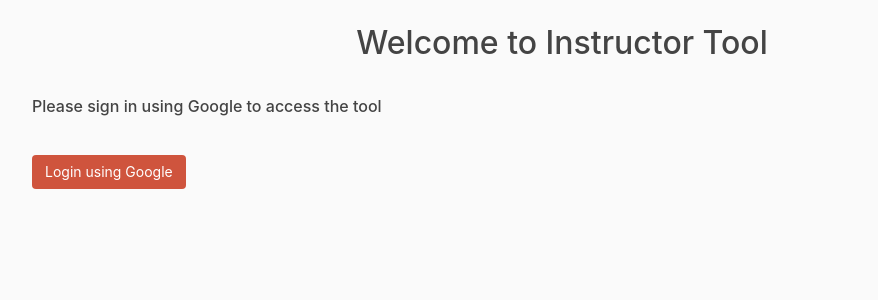
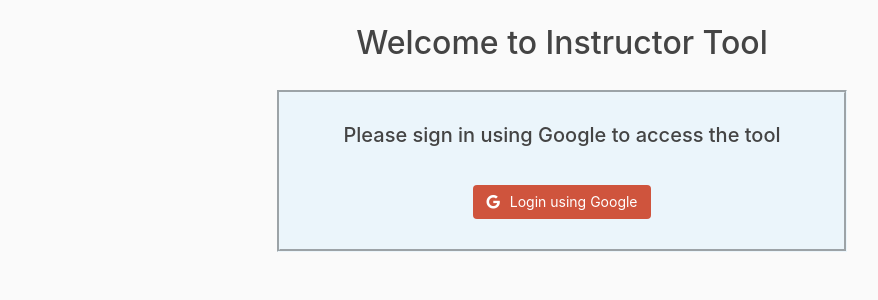
Before and after one commit to tejasipalkar/SER_517_Software_Factory_group5, a Flask app: page / in a window 1280 px wide. Shown: the part 56-356 px from the top of the page, without its empty margins (78-956 px from the left). Run offline with Flask 2, Linux system fonts and the light colour scheme; some libraries are stand-ins or nearby versions.

Commit message:
Task #218 #219, update login page

```diff
--- a/instructorTool/templates/login.html
+++ b/instructorTool/templates/login.html
@@ -1,16 +1,11 @@
 {% extends "layout.html" %}
 {% block content %}
-<script src="https://maxcdn.bootstrapcdn.com/bootstrap/4.3.1/js/bootstrap.min.js"></script>
-
-
 	<h2 align="center">Welcome to Instructor Tool</h2>
-    <div class="login-container">
-
-		<div class ="login-elements">
-				<h6>Please sign in using Google to access the tool</h6>
-				<button type="button" class="btn btn-primary btn-lg" id="login-btn"
-				onclick="window.location.href='/google';">Login using Google</button>
+	<div class="row">
+		<div class="login-div col-sm-6 offset-sm-3">
+			<h5>Please sign in using Google to access the tool</h5>
+			<button type="button" class="btn btn-primary btn-lg" id="login-btn"
+				onclick="window.location.href='/google';"> <i class="fab fa-google" style="margin-right: 10px"></i>Login using Google</button>
 		</div>
 	</div>
-
 {% endblock content %}
```
